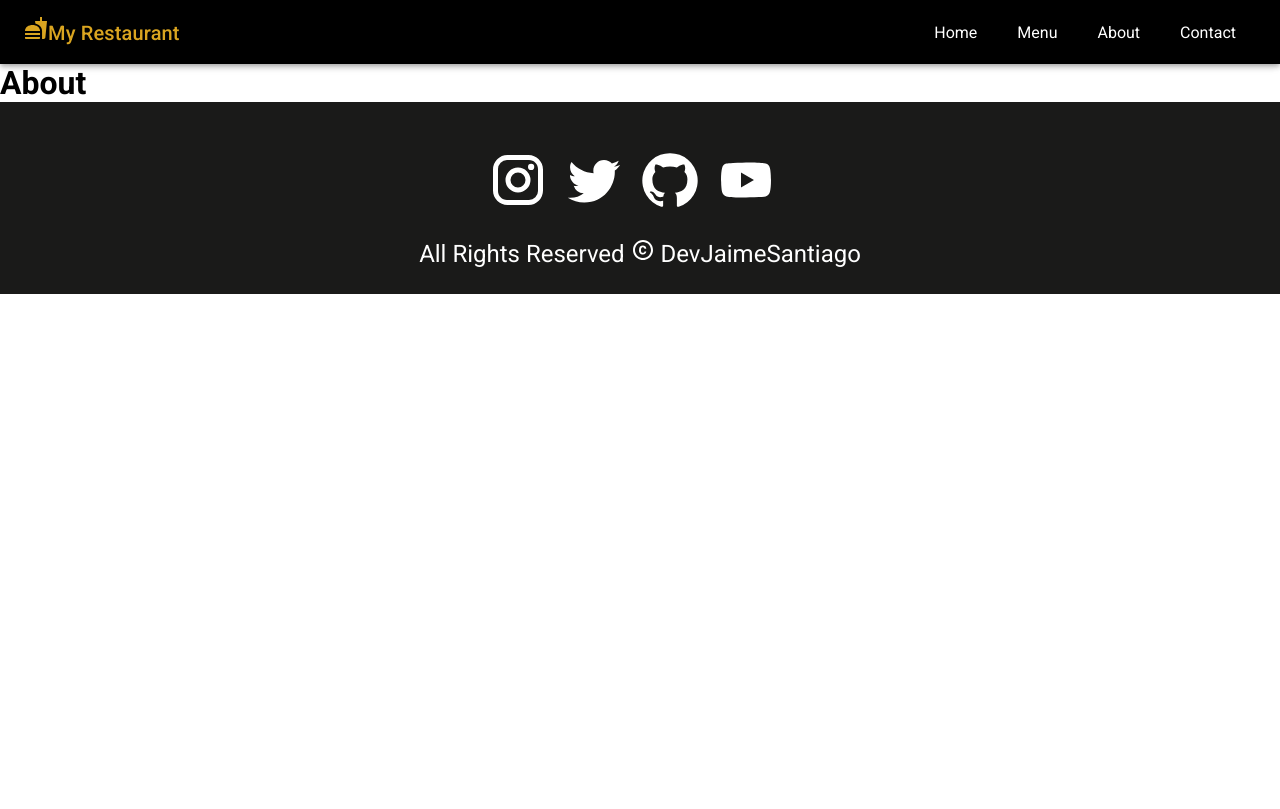
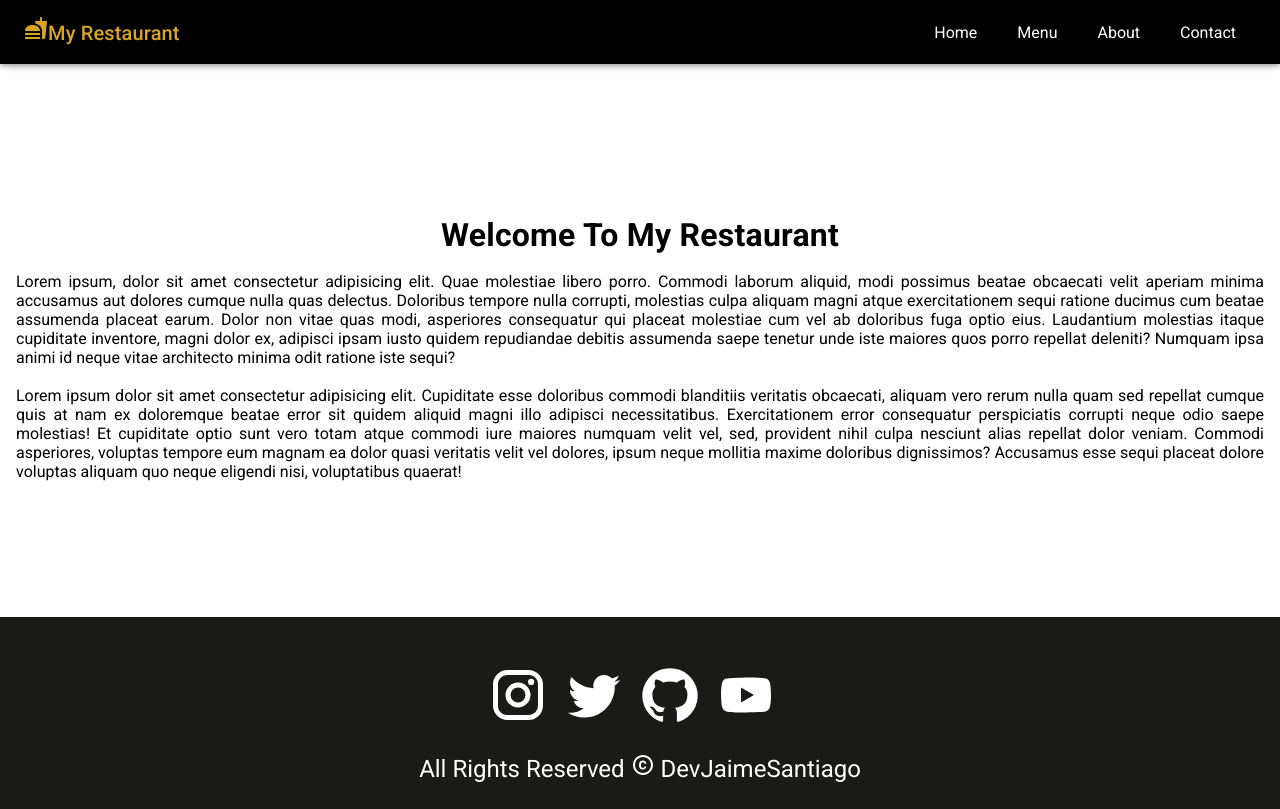
Before and after one commit to DevJaimeSantiago/Restaurant-Website-MUI, a React (Vite) app: page /about in a window 1280 px wide. Built offline with nearby package versions, Linux system fonts and the light colour scheme.

Commit message:
About Component Finalizado

```diff
--- a/src/pages/About.jsx
+++ b/src/pages/About.jsx
@@ -1,10 +1,61 @@
 // Components
 import Layout from "../components/Layout/Layout";
+
+// Components - Material UI
+import { Box, Typography } from "@mui/material";
 
 const About = () => {
 	return (
 		<Layout>
-			<h1>About</h1>
+			<Box
+				sx={{
+					my: 15,
+					textAlign: "center",
+					p: 2,
+					"& h4": {
+						fontWeight: "bold",
+						my: 2,
+						fontSize: "2rem",
+					},
+					"& p": { textAlign: "justify" },
+					"@media (max-width: 600px)":{
+						mt: 0,
+						"& h4":{fontSize: "1.5rem"},
+					}
+				}}
+			>
+				<Typography variant="h4">Welcome To My Restaurant</Typography>
+
+				<p>
+					Lorem ipsum, dolor sit amet consectetur adipisicing elit. Quae
+					molestiae libero porro. Commodi laborum aliquid, modi possimus beatae
+					obcaecati velit aperiam minima accusamus aut dolores cumque nulla quas
+					delectus. Doloribus tempore nulla corrupti, molestias culpa aliquam
+					magni atque exercitationem sequi ratione ducimus cum beatae assumenda
+					placeat earum. Dolor non vitae quas modi, asperiores consequatur qui
+					placeat molestiae cum vel ab doloribus fuga optio eius. Laudantium
+					molestias itaque cupiditate inventore, magni dolor ex, adipisci ipsam
+					iusto quidem repudiandae debitis assumenda saepe tenetur unde iste
+					maiores quos porro repellat deleniti? Numquam ipsa animi id neque
+					vitae architecto minima odit ratione iste sequi?
+				</p>
+
+				<br />
+
+				<p>
+					Lorem ipsum dolor sit amet consectetur adipisicing elit. Cupiditate
+					esse doloribus commodi blanditiis veritatis obcaecati, aliquam vero
+					rerum nulla quam sed repellat cumque quis at nam ex doloremque beatae
+					error sit quidem aliquid magni illo adipisci necessitatibus.
+					Exercitationem error consequatur perspiciatis corrupti neque odio
+					saepe molestias! Et cupiditate optio sunt vero totam atque commodi
+					iure maiores numquam velit vel, sed, provident nihil culpa nesciunt
+					alias repellat dolor veniam. Commodi asperiores, voluptas tempore eum
+					magnam ea dolor quasi veritatis velit vel dolores, ipsum neque
+					mollitia maxime doloribus dignissimos? Accusamus esse sequi placeat
+					dolore voluptas aliquam quo neque eligendi nisi, voluptatibus quaerat!
+				</p>
+			</Box>
 		</Layout>
 	);
 };
```
